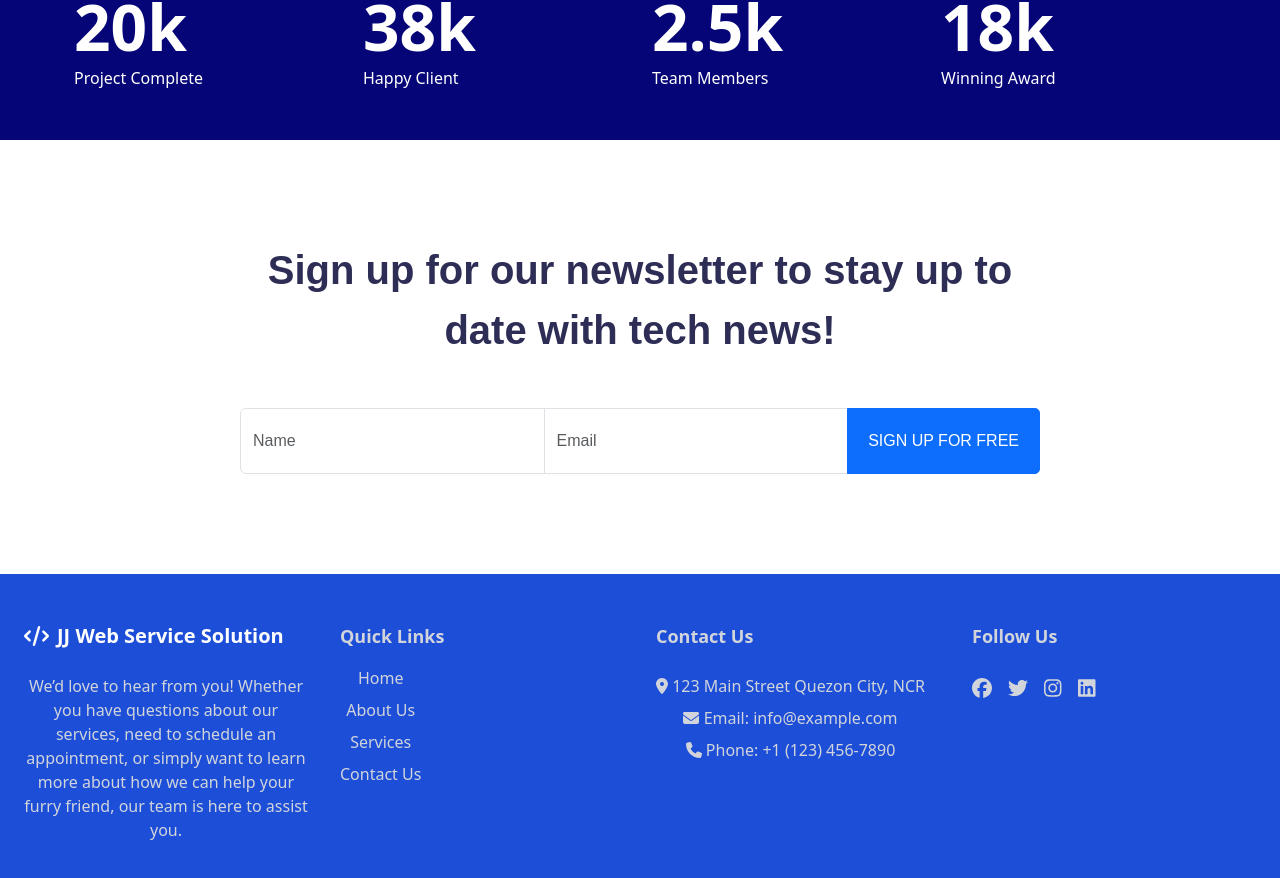
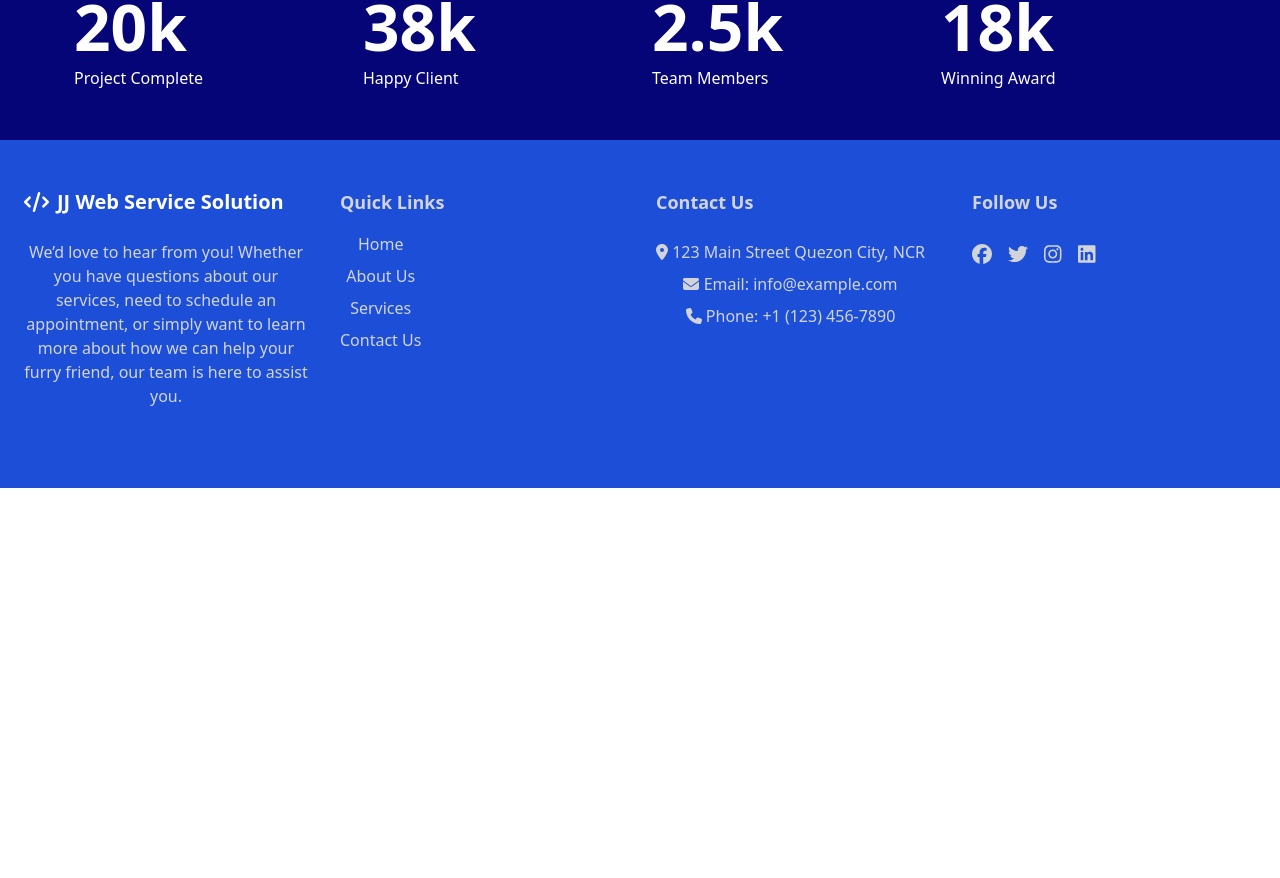
Before and after one commit to JohnJayvee/reactMP, a React (Vite) app: page / in a window 1280 px wide. Shown: the part 2116-2994 px from the top of the page. After the commit the page ends 2604 px from the top, so only its background shows below. Built offline with nearby package versions, Linux system fonts and the light colour scheme.

Commit message:
Update index.jsx, removing Newsletter

```diff
--- a/src/app/Index.jsx
+++ b/src/app/Index.jsx
@@ -37,7 +37,6 @@ const HomePage = () => {
             <SectionBanner/>
             <SectionWebPackage />
             <CounterUpPage />
-            <SectionNewsletter />
             <Footer />
         </div>
     );
```
